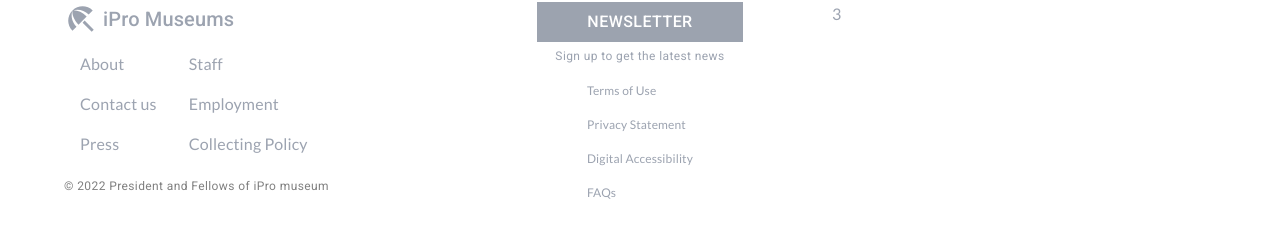
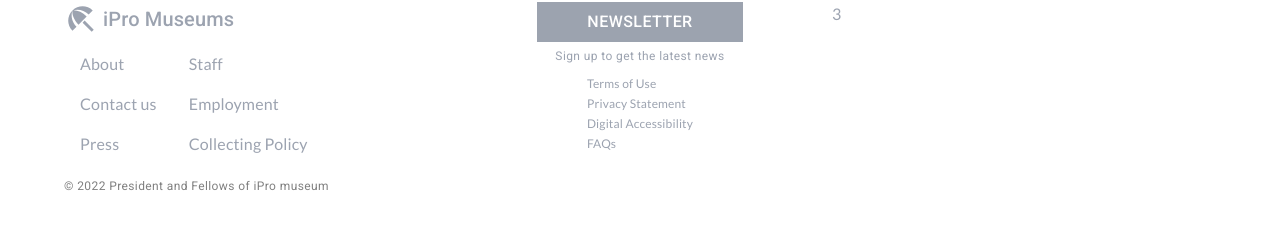
Before and after one commit to Azizkhuja/Exhibition, a React (Create React App) app: page / in a window 1280 px wide. Shown: the part 3559-3797 px from the top of the page. Built offline with nearby package versions, Linux system fonts and the light colour scheme.

Commit message:
APP-04 Style newsletter item

```diff
--- a/src/components/Home/Footer/Footer.tsx
+++ b/src/components/Home/Footer/Footer.tsx
@@ -84,16 +84,16 @@ const Footer = () => {
             <Grid item sx={{ fontSize: 12 }}>
               <List>
                 <ListItem disablePadding>
-                  <ListItemButton>Terms of Use</ListItemButton>
+                  <NewsletterItem>Terms of Use</NewsletterItem>
                 </ListItem>
                 <ListItem disablePadding>
-                  <ListItemButton>Privacy Statement</ListItemButton>
+                  <NewsletterItem>Privacy Statement</NewsletterItem>
                 </ListItem>
                 <ListItem disablePadding>
-                  <ListItemButton>Digital Accessibility</ListItemButton>
+                  <NewsletterItem>Digital Accessibility</NewsletterItem>
                 </ListItem>
                 <ListItem disablePadding>
-                  <ListItemButton>FAQs</ListItemButton>
+                  <NewsletterItem>FAQs</NewsletterItem>
                 </ListItem>
               </List>
             </Grid>
@@ -124,5 +124,8 @@ const Newsletter = styled(Button)`
     }
   }
 `;
+const NewsletterItem = styled(ListItemButton)`
+  padding: 1px;
+`;
 
 export default Footer;
```
